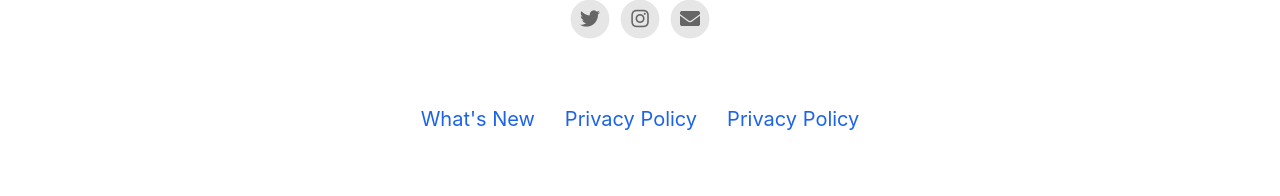
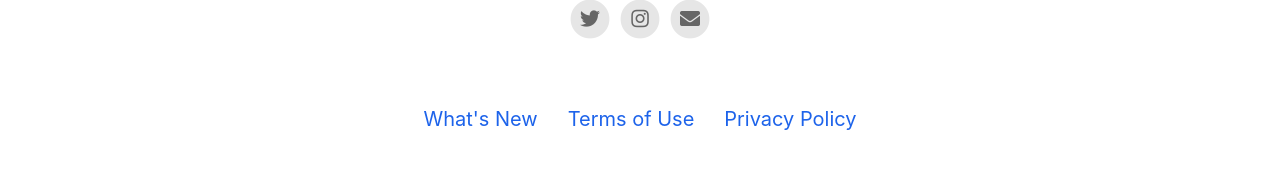
Before and after one commit to Prism-App/Prism-App.github.io, a Jekyll site: the page built from index.html, in a window 1280 px wide. Shown: the part 1414-1610 px from the top of the page. Built offline with Jekyll 4.4.1, drawn with Linux system fonts in a browser that asks for light colours; nearby versions of some CDN libraries.

Commit message:
Update newpage.md

```diff
--- a/_pages/newpage.md
+++ b/_pages/newpage.md
@@ -1,6 +1,6 @@
 ---
 layout: page
-title: Privacy Policy
+title: Terms of Use
 include_in_header: false
 ---
 
```
